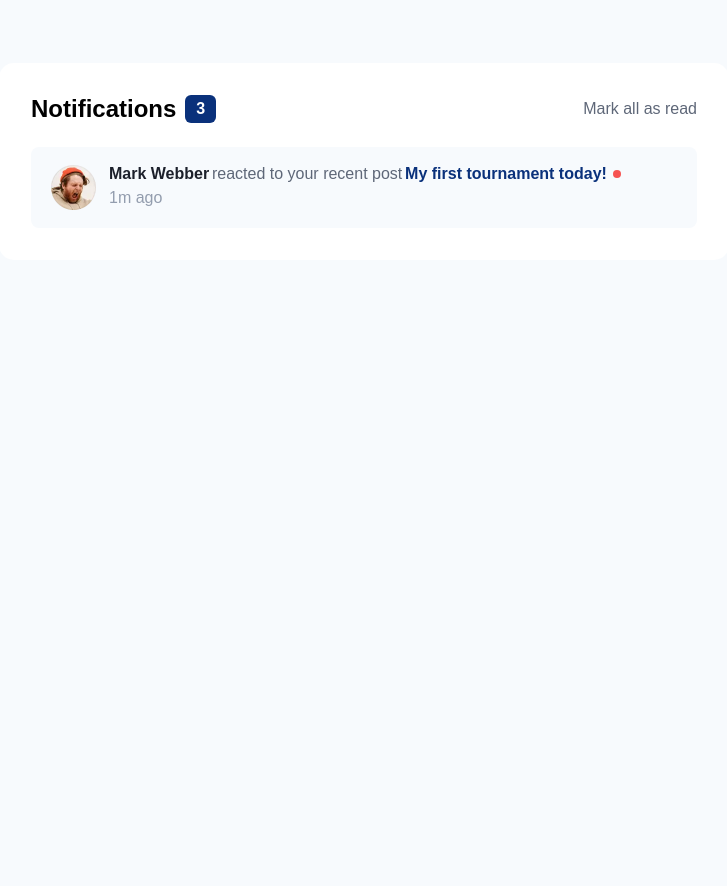
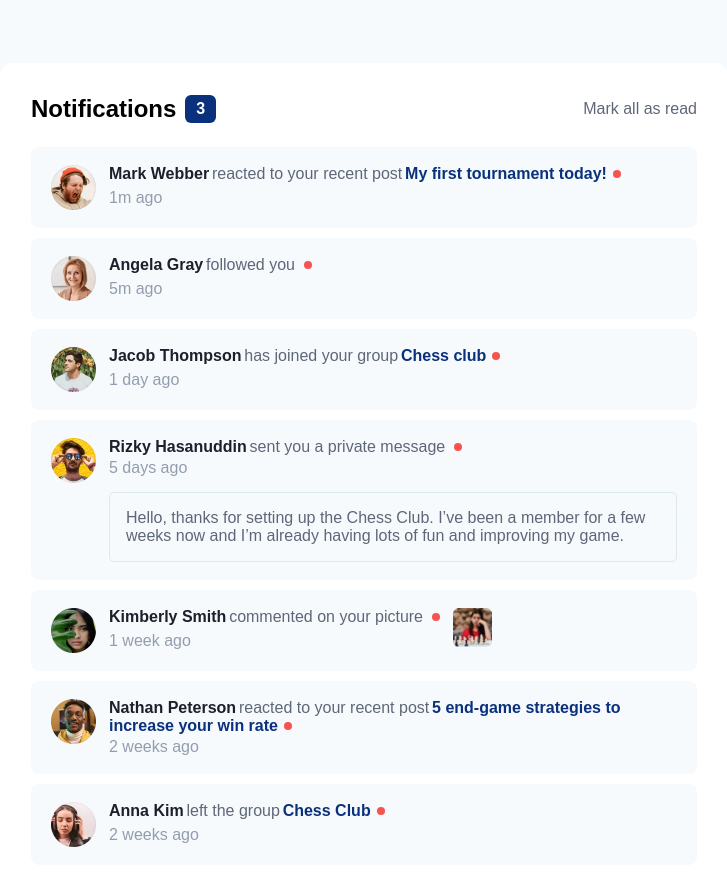
Before and after one commit to delroscol98/notifications-page, a React (Create React App) app: page / in a window 1280 px wide. Shown: the top 886 px of the page, without its empty margins (276-1003 px from the left). Before the commit the page ends 863 px from the top, so only its background shows below. Built offline with nearby package versions, Linux system fonts and the light colour scheme.

Commit message:
JS and CSS files modified

```diff
--- /dev/null
+++ b/src/components/Item.css
@@ -0,0 +1,67 @@
+.item {
+  display: flex;
+
+  gap: 1.3rem;
+  padding: 1.8rem 2rem;
+  border-radius: 0.8rem;
+  background-color: var(--white);
+}
+
+.item__image {
+  width: 4.5rem;
+  height: 4.5rem;
+}
+
+.item__details-box {
+  display: grid;
+  gap: 0.3rem;
+}
+
+.item__name {
+  color: var(--grey-blue-3);
+}
+
+.item__details {
+  color: var(--grey-blue-2);
+}
+
+.item__link:link {
+  color: var(--blue);
+  text-decoration: none;
+}
+
+.item__link:visited {
+  color: var(--grey-blue-2);
+}
+
+.item__linkImg {
+  width: 3.9rem;
+  height: 3.9rem;
+  float: right;
+}
+
+.item__time {
+  color: var(--grey-blue-1);
+}
+
+.item__unread {
+  width: 0.8rem;
+  height: 0.8rem;
+  background-color: var(--red);
+  border-radius: 50%;
+  display: inline-block;
+  margin-left: 0.6rem;
+}
+
+.item__message {
+  color: var(--grey-blue-2);
+  border: 1px solid var(--light-blue-3);
+  border-radius: 0.5rem;
+  padding: 1.6rem;
+  margin-top: 1.2rem;
+}
+
+/* UTILITIES */
+.unread {
+  background-color: var(--light-blue-1);
+}
--- /dev/null
+++ b/src/components/Item.js
@@ -0,0 +1,30 @@
+import "./Item.css";
+
+const Item = ({ item }) => {
+  return (
+    <div className={`item ${!item.read && "unread"}`}>
+      <img className="item__image" src={item.image} alt={item.name} />
+      <div className="item__details-box">
+        <p>
+          <span className="item__name ff-body-bold">{item.name}</span>
+          &nbsp;
+          <span className="item__details ff-body">{item.details}</span>
+          &nbsp;
+          <a href="#" className="item__link ff-body-bold">
+            {item.link}
+          </a>
+          {!item.read && <span className="item__unread">&nbsp;</span>}
+        </p>
+        <p className="item__time ff-body">{item.time}</p>
+        {item.message && (
+          <p className="item__message ff-body">{item.message}</p>
+        )}
+      </div>
+      {item.linkImg && (
+        <img className="item__linkImg" src={item.linkImg} alt="" />
+      )}
+    </div>
+  );
+};
+
+export default Item;
--- a/src/components/Notifications.css
+++ b/src/components/Notifications.css
@@ -1,50 +1,4 @@
-.notification {
-  display: flex;
-  gap: 1.3rem;
-  padding: 1.8rem 2rem;
-  border-radius: 0.8rem;
+.notifications {
+  display: grid;
+  gap: 1rem;
 }
-
-.notification__image {
-  width: 4.5rem;
-  height: 4.5rem;
-}
-
-.notification__details-box {
-  display: grid;
-  gap: 0.3rem;
-}
-
-.notification__name {
-  color: var(--grey-blue-3);
-}
-
-.notification__details {
-  color: var(--grey-blue-2);
-}
-
-.notification__link {
-  color: var(--blue);
-  text-decoration: none;
-}
-
-.notification__link:visited {
-  color: var(--grey-blue-2);
-}
-
-.notification__time {
-  color: var(--grey-blue-1);
-}
-
-.notification__unread {
-  width: 0.8rem;
-  height: 0.8rem;
-  background-color: var(--red);
-  border-radius: 50%;
-  display: inline-block;
-  margin-left: 0.6rem;
-}
-/* UTILITIES */
-.unread {
-  background-color: var(--light-blue-1);
-}
--- a/src/components/Notifications.js
+++ b/src/components/Notifications.js
@@ -7,93 +7,91 @@ import rizkyHasanuddinImg from "../assets/images/avatar-rizky-hasanuddin.webp";
 import kimberlySmithImg from "../assets/images/avatar-kimberly-smith.webp";
 import nathanPetersonImg from "../assets/images/avatar-nathan-peterson.webp";
 import annaKimImg from "../assets/images/avatar-anna-kim.webp";
+import chess from "../assets/images/image-chess.webp";
+
+import Item from "./Item";
 
 const notifications = [
   {
-    image: { markWebberImg },
+    image: markWebberImg,
     name: "Mark Webber",
     details: "reacted to your recent post",
     message: null,
     link: "My first tournament today!",
+    linkImg: null,
     time: "1m ago",
+    read: false,
   },
   {
-    image: { angelaGrayImg },
+    image: angelaGrayImg,
     name: "Angela Gray",
     details: "followed you",
     message: null,
     link: null,
+    linkImg: null,
     time: "5m ago",
+    read: false,
   },
   {
-    image: { jacobThompsonImg },
+    image: jacobThompsonImg,
     name: "Jacob Thompson",
     details: "has joined your group",
     message: null,
 
     link: "Chess club",
+    linkImg: null,
     time: "1 day ago",
+    read: false,
   },
   {
-    image: { rizkyHasanuddinImg },
+    image: rizkyHasanuddinImg,
     name: "Rizky Hasanuddin",
     details: "sent you a private message",
     message:
       "Hello, thanks for setting up the Chess Club. I’ve been a member for a few weeks now and I’m already having lots of fun and improving my game.",
     link: null,
+    linkImg: null,
     time: "5 days ago",
+    read: false,
   },
   {
-    image: { kimberlySmithImg },
+    image: kimberlySmithImg,
     name: "Kimberly Smith",
     details: "commented on your picture",
     message: null,
     link: null,
+    linkImg: chess,
     time: "1 week ago",
+    read: false,
   },
   {
-    image: { nathanPetersonImg },
+    image: nathanPetersonImg,
     name: "Nathan Peterson",
     details: "reacted to your recent post",
     message: null,
     link: "5 end-game strategies to increase your win rate",
+    linkImg: null,
     time: "2 weeks ago",
+    read: false,
   },
   {
-    image: { annaKimImg },
+    image: annaKimImg,
     name: "Anna Kim",
     details: "left the group",
     message: null,
     link: "Chess Club",
+    linkImg: null,
     time: "2 weeks ago",
+    read: false,
   },
 ];
 
 const Notifications = () => {
   return (
     <div className="notifications">
-      <div className="notification unread">
-        <img
-          className="notification__image"
-          src={markWebberImg}
-          alt="Mark Webber"
-        />
-        <div className="notification__details-box">
-          <p>
-            <span className="notification__name ff-body-bold">Mark Webber</span>
-            &nbsp;
-            <span className="notification__details ff-body">
-              reacted to your recent post
-            </span>
-            &nbsp;
-            <a href="#" className="notification__link ff-body-bold">
-              My first tournament today!
-            </a>
-            <span className="notification__unread">&nbsp;</span>
-          </p>
-          <p className="notification__time ff-body">1m ago</p>
-        </div>
-      </div>
+      {notifications.map((item) => {
+        return <Item item={item} key={item.name} />;
+      })}
     </div>
   );
 };
```
